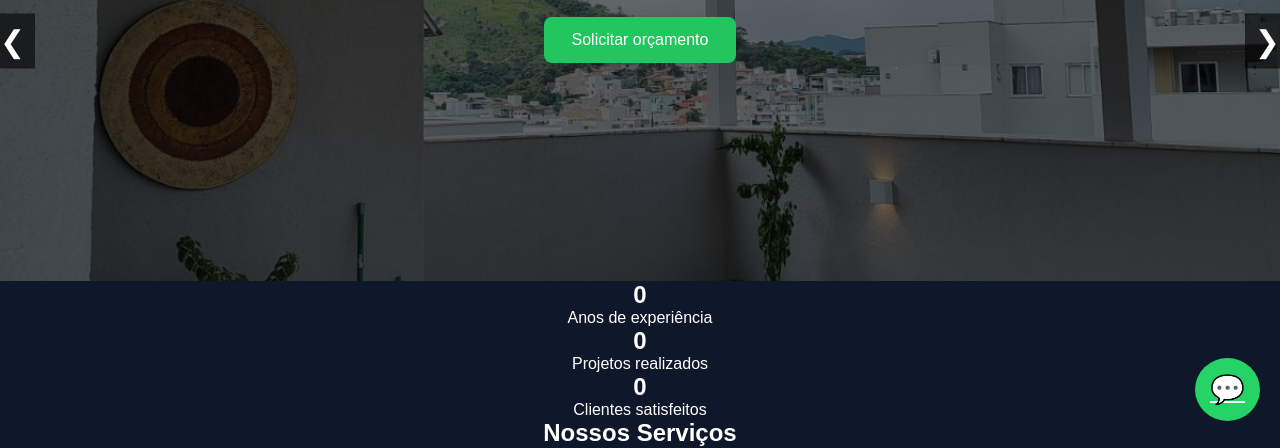
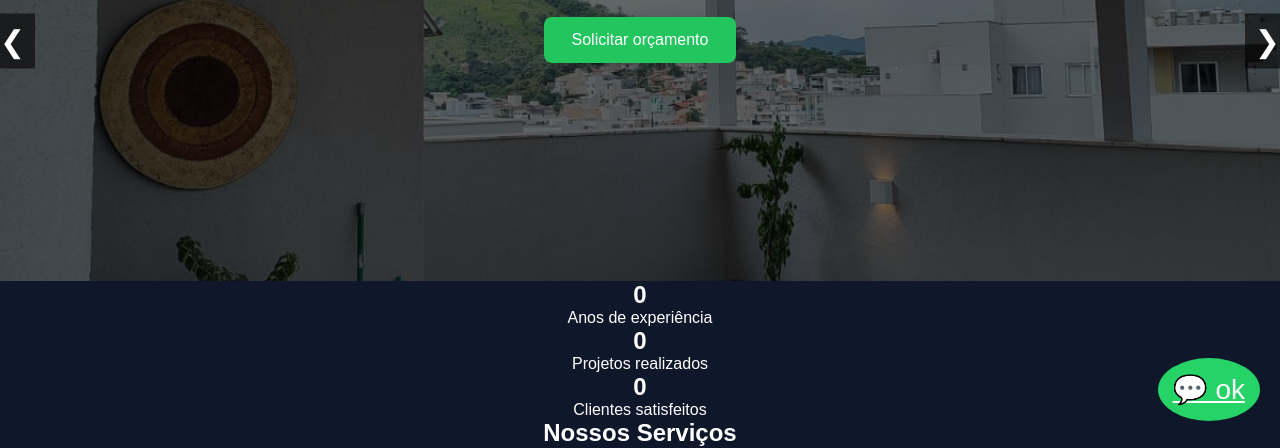
Before and after one commit to weslleyfg/reposit, a plain HTML site: page index.html in a window 1280 px wide. Shown: the part 359-807 px from the top of the page. Drawn offline with Linux system fonts and the light colour scheme.

Commit message:
index.html

```diff
--- a/index.html
+++ b/index.html
@@ -228,7 +228,7 @@ Vitaser
 </footer>
 
 
-<a href="https://wa.me/5531986985930" class="whatsapp" target="_blank">💬</a>
+<a href="https://wa.me/5531986985930" class="whatsapp" target="_blank">💬 ok</a>
 
 
 <div id="galeriaProjeto" class="galeria-lightbox">
```
